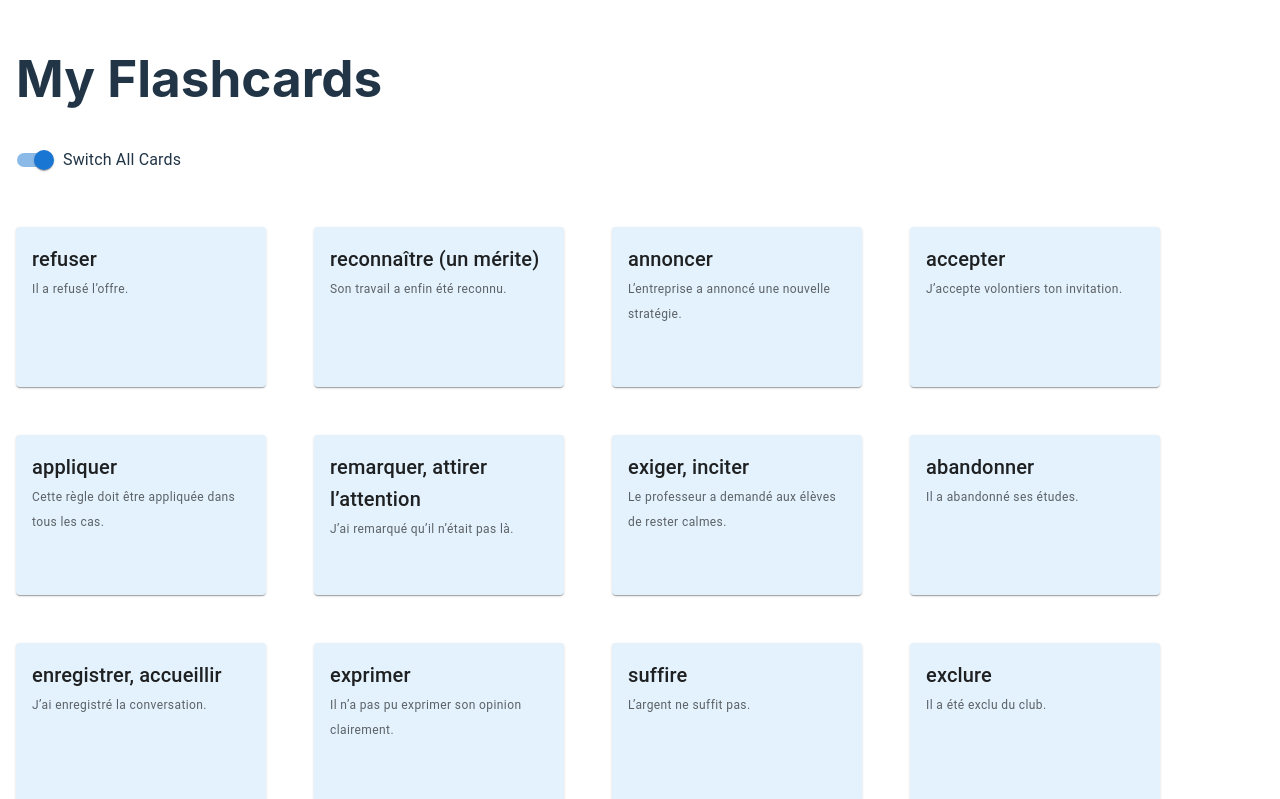
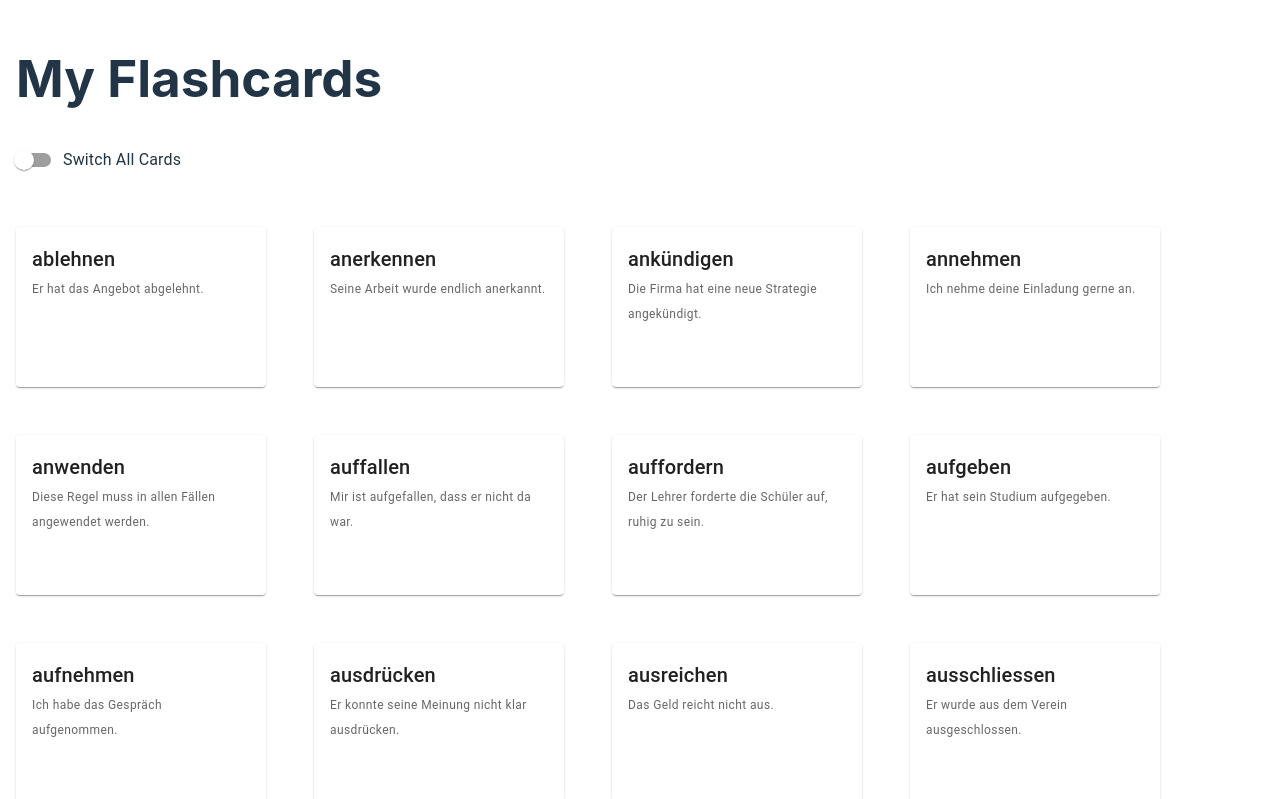
Before and after one commit to vincentheimann/drill-cards, a React (Vite) app: page / in a window 1280 px wide. Shown: the top 799 px of the page. Built offline with nearby package versions, Linux system fonts and the light colour scheme.

Commit message:
Change default Switch state

```diff
--- a/src/components/FlashCardList.jsx
+++ b/src/components/FlashCardList.jsx
@@ -11,7 +11,7 @@ import Flashcard from "./Flashcard";
 import { words } from "../data/words";
 
 export default function FlashcardList() {
-  const [switchAll, setSwitchAll] = useState(true);
+  const [switchAll, setSwitchAll] = useState(false);
   const handleChange = () => {
     setSwitchAll((prev) => !prev);
   };
```
